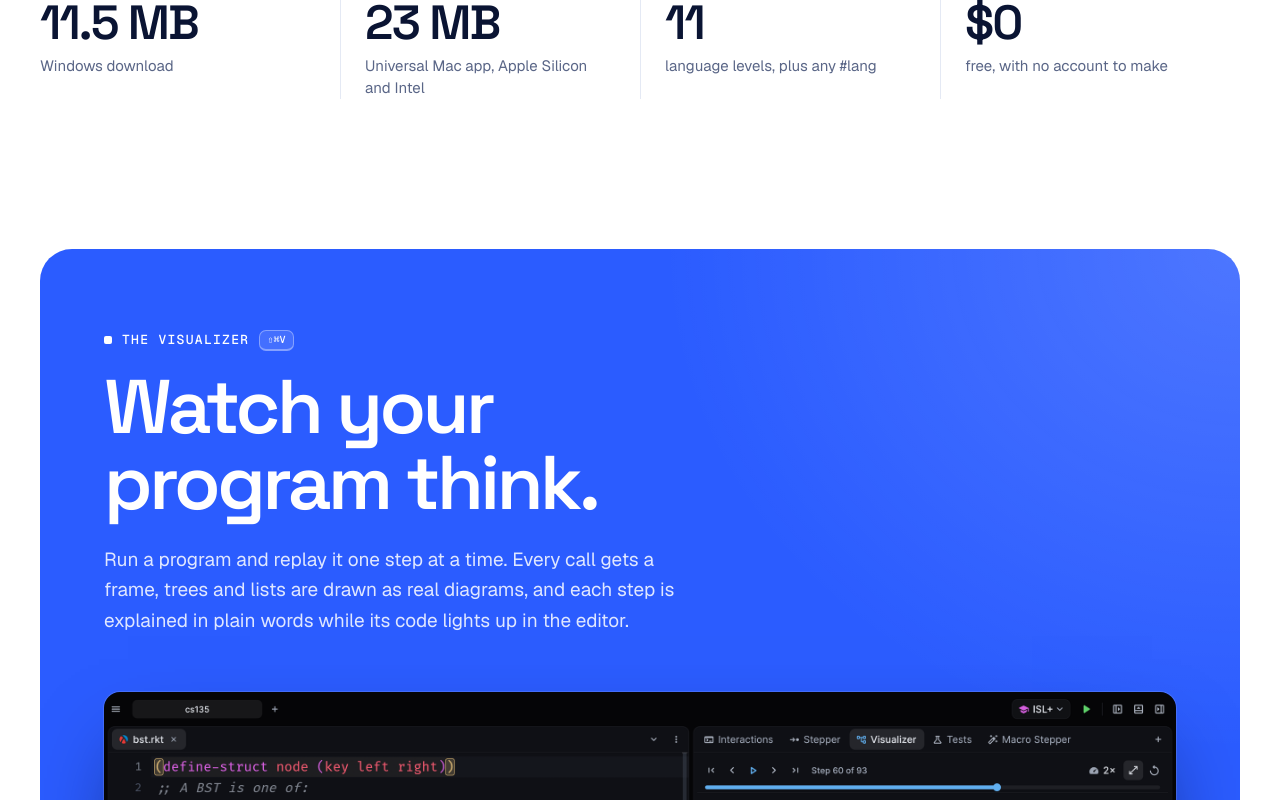
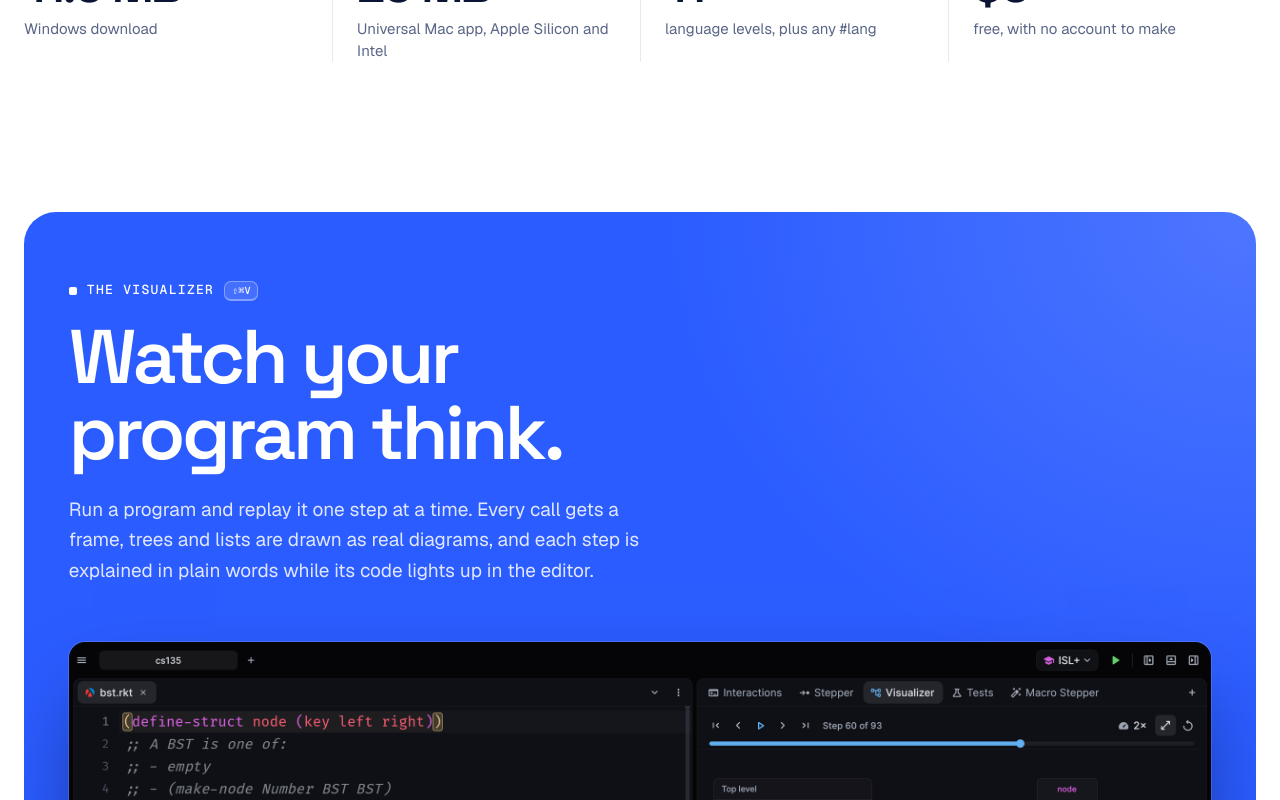
Before and after one commit to MoizDev/Dr.-Rocket, a Next.js app in the folder website/: page / in a window 1280 px wide. Shown: the part 2000-2800 px from the top of the page. Built offline with nearby package versions, Linux system fonts and the light colour scheme.

Commit message:
Website: wider content, less side padding

```diff
--- a/website/app/globals.css
+++ b/website/app/globals.css
@@ -28,7 +28,7 @@
   --font-src: var(--font-code), ui-monospace, Menlo, monospace;
 
   --gutter: 24px;
-  --max: 1200px;
+  --max: 1440px;
   --radius-lg: 32px;
   --radius-md: 24px;
   --radius-sm: 14px;
--- a/website/app/page.module.css
+++ b/website/app/page.module.css
@@ -446,7 +446,7 @@
 
 .vizPanel {
   position: relative;
-  padding: clamp(40px, 6vw, 88px) clamp(20px, 5vw, 72px);
+  padding: clamp(40px, 5vw, 80px) clamp(20px, 3.5vw, 56px);
   overflow: hidden;
   border-radius: var(--radius-lg);
   background:
```
